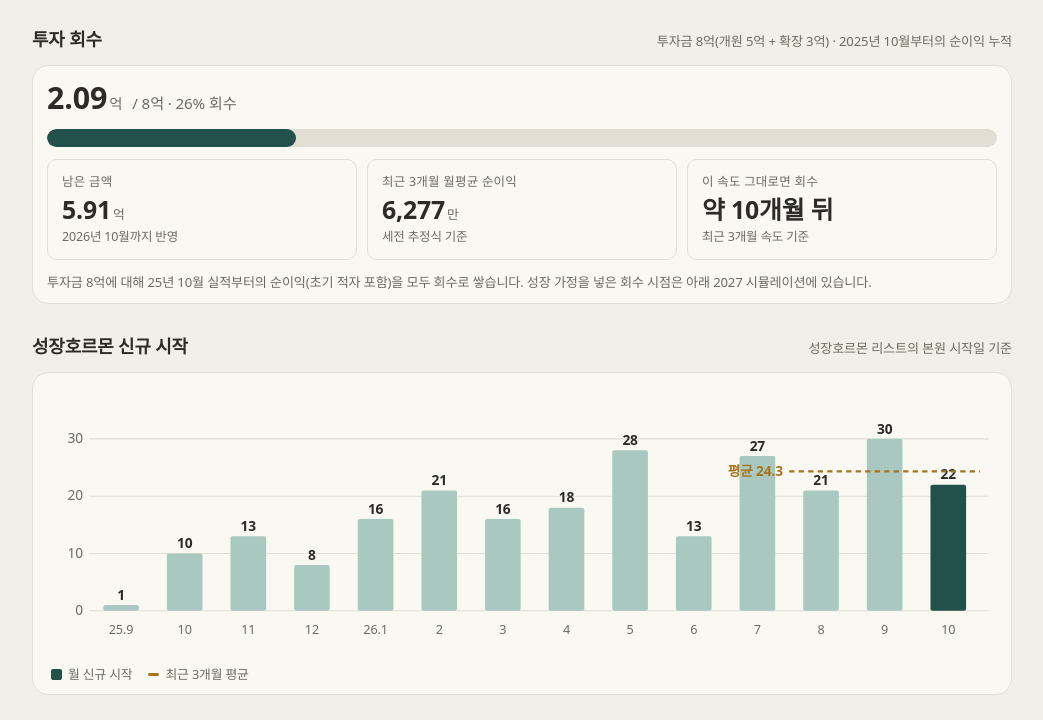
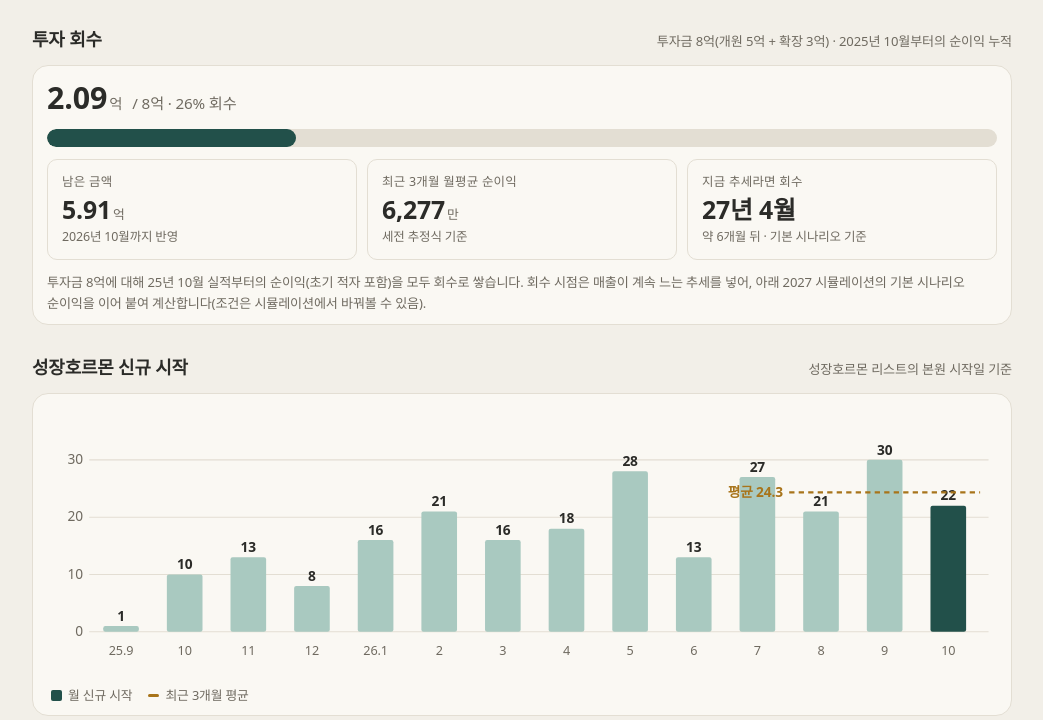
Before and after one commit to jhj12342000-code/keyoreum-hub, a plain HTML site: page board.html in a window 1280 px wide. Shown: the part 1358-2078 px from the top of the page, without its empty margins (118-1161 px from the left). Drawn offline with Linux system fonts and the light colour scheme.

Commit message:
경영 현황판: 투자 회수 시점을 성장 추세(기본 시나리오) 기준으로 표시
Co-Authored-By: Claude Fable 5.2 <noreply@anthropic.com>
Claude-Session: https://claude.ai/code/session_01Ss4oXmLJCnAY2vSF3YVGcs

```diff
--- a/board.html
+++ b/board.html
@@ -731,8 +731,10 @@ function drawPayback(){
   const ymk=k=>`${k.slice(2,4)}년 ${+k.slice(5,7)}월`;
   let eta='–',etaD='';
   if(rest<=0){eta='회수 완료'}
-  else if(avg>0){const mo=Math.ceil(rest/avg),t=(+MK[LAST].slice(0,4))*12+(+MK[LAST].slice(5,7))-1+mo;eta=`약 ${mo}개월 뒤`;etaD=`최근 ${c}개월 속도 기준`}
-  else{etaD='최근 순이익이 0 이하'}
+  else{ // 매출이 계속 늘고 있으므로 최근 속도 고정이 아니라 2027 시뮬레이션 '기본' 시나리오의 순이익을 쌓아 8억에 닿는 달을 찾음
+    const r=simRun({...SIMP.base});let cc=cum,k=-1;for(let j=0;j<r.length;j++){cc+=r[j].net;if(cc>=inv){k=j;break}}
+    if(k>=0){eta=`${String(r[k].y).slice(2)}년 ${r[k].m}월`;etaD=`약 ${k+1}개월 뒤 · 기본 시나리오 기준`}
+    else{eta='2028년 이후';etaD='기본 시나리오 기준'}}
   const eok=v=>(v<0?'−':'')+fmt(Math.abs(v)/10000,2);
   box.innerHTML=`<div class="gz">
     <div class="gz-top"><span class="gz-v">${eok(cum)}<small>억</small></span><span class="gz-t">/ ${SIMBASE.invest}억 · ${Math.round(cum/inv*100)}% 회수</span></div>
@@ -740,9 +742,9 @@ function drawPayback(){
     <div class="kpis">
       <div class="kpi"><span class="k">남은 금액</span><span class="v">${eok(Math.max(0,rest))}<small>억</small></span><span class="d flat">${cnt?LATEST_LABEL+'까지 반영':ymk(pf)+' 실적부터 반영'}</span></div>
       <div class="kpi"><span class="k">최근 ${c}개월 월평균 순이익</span><span class="v">${W0(avg)}<small>만</small></span><span class="d flat">세전 추정식 기준</span></div>
-      <div class="kpi"><span class="k">이 속도 그대로면 회수</span><span class="v">${eta}</span><span class="d flat">${etaD}</span></div>
+      <div class="kpi"><span class="k">지금 추세라면 회수</span><span class="v">${eta}</span><span class="d flat">${etaD}</span></div>
     </div>
-    <div class="note">투자금 ${SIMBASE.invest}억에 대해 ${ymk(pf)} 실적부터의 순이익(초기 적자 포함)을 모두 회수로 쌓습니다. 성장 가정을 넣은 회수 시점은 아래 2027 시뮬레이션에 있습니다.</div>
+    <div class="note">투자금 ${SIMBASE.invest}억에 대해 ${ymk(pf)} 실적부터의 순이익(초기 적자 포함)을 모두 회수로 쌓습니다. 회수 시점은 매출이 계속 느는 추세를 넣어, 아래 2027 시뮬레이션의 기본 시나리오 순이익을 이어 붙여 계산합니다(조건은 시뮬레이션에서 바꿔볼 수 있음).</div>
   </div>`;
 }
 function all(){drawRev();drawStarts();drawBA();drawLoad();drawMkt();drawPayback();drawProj();drawSim();}
```
